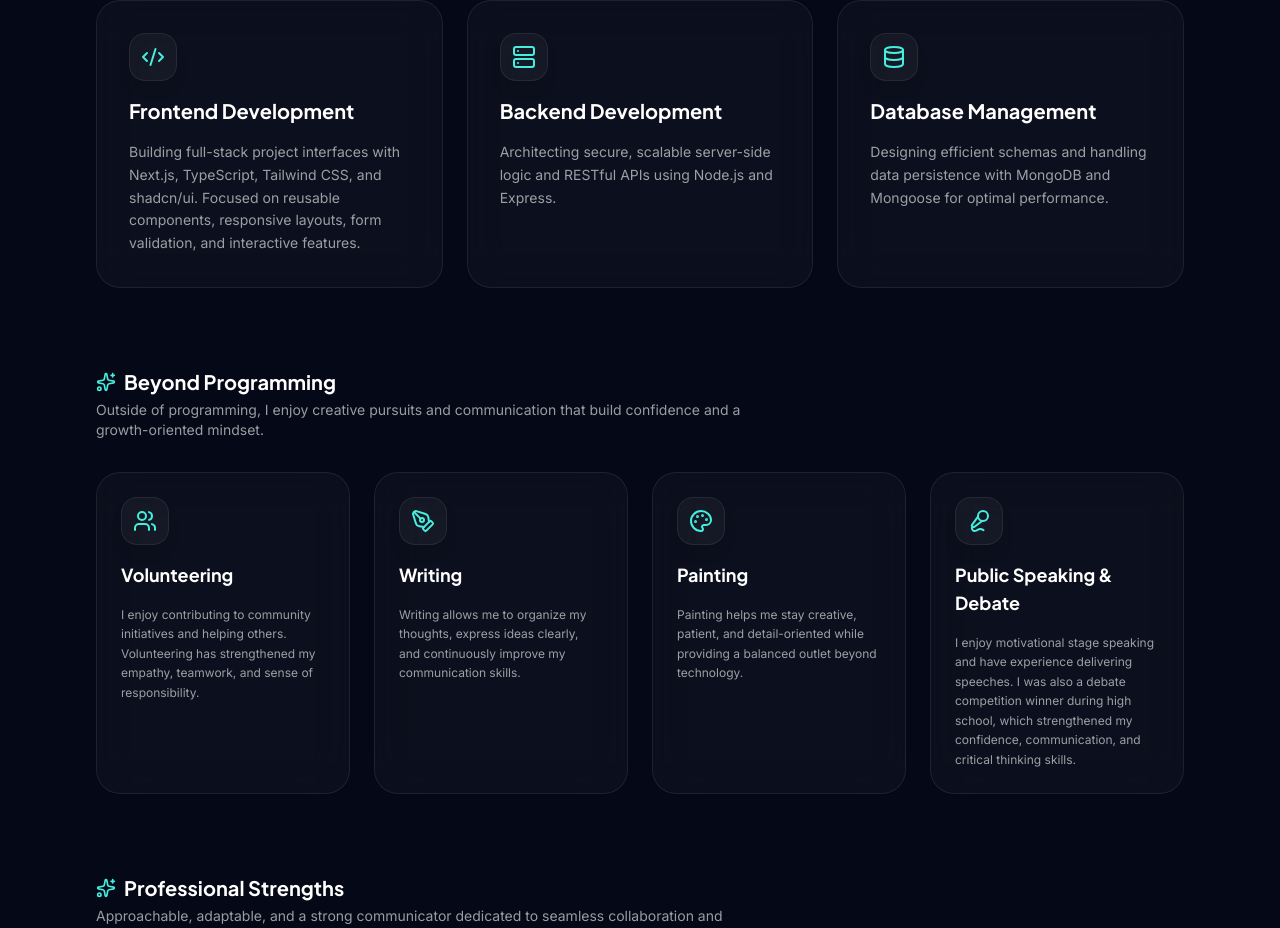
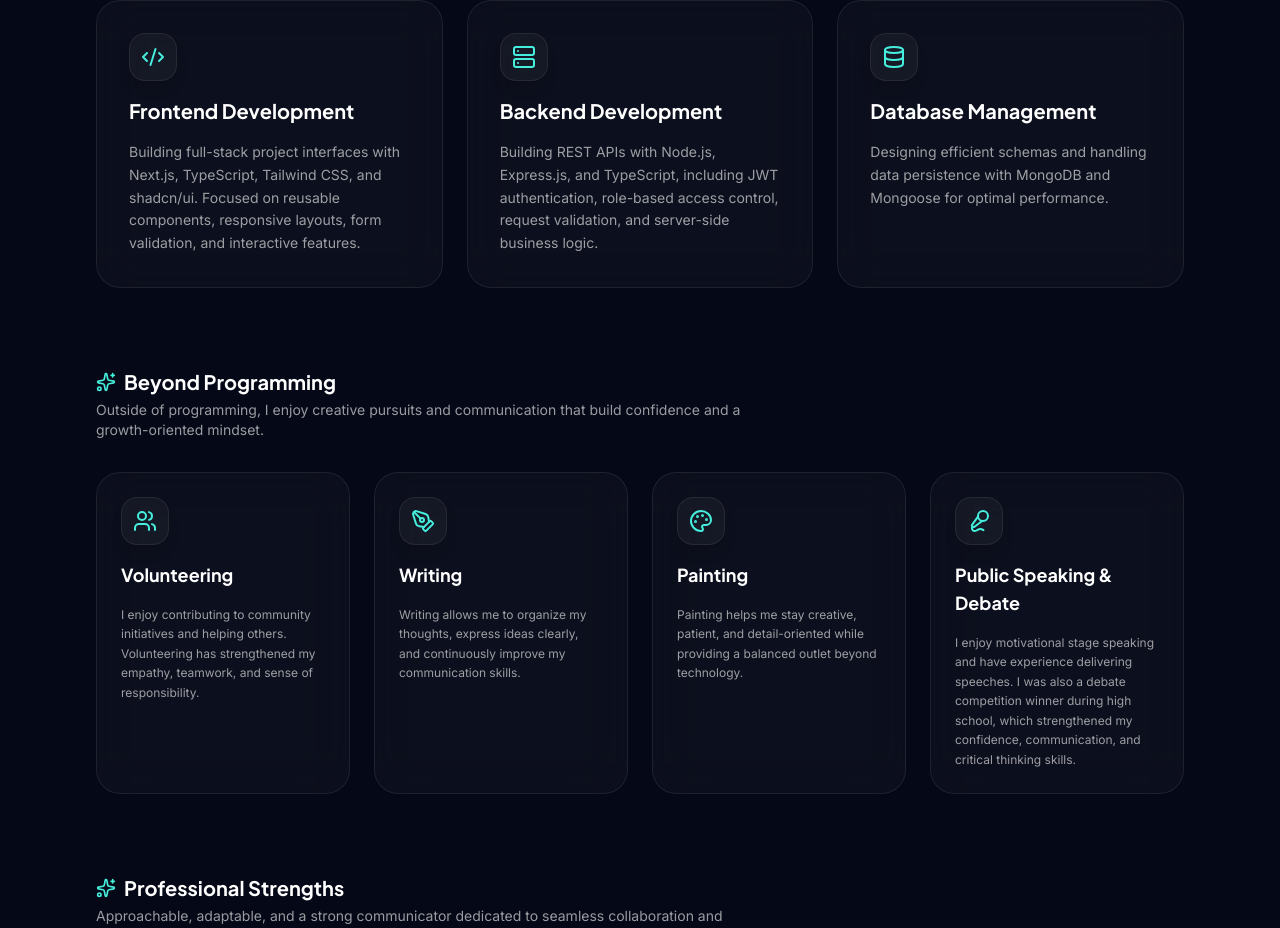
Before and after one commit to itzSumma/my-portfolio, a Next.js app: page / in a window 1280 px wide. Shown: the part 1967-2895 px from the top of the page. Built offline with nearby package versions, Linux system fonts and the light colour scheme.

Commit message:
feat(about): update Backend Development in Core Expertise

```diff
--- a/src/components/About.js
+++ b/src/components/About.js
@@ -40,7 +40,7 @@ export default function About() {
       icon: <Server className="w-6 h-6 text-primary" />,
       title: "Backend Development",
       description:
-        "Architecting secure, scalable server-side logic and RESTful APIs using Node.js and Express.",
+        "Building REST APIs with Node.js, Express.js, and TypeScript, including JWT authentication, role-based access control, request validation, and server-side business logic.",
     },
     {
       icon: <Database className="w-6 h-6 text-primary" />,
```
